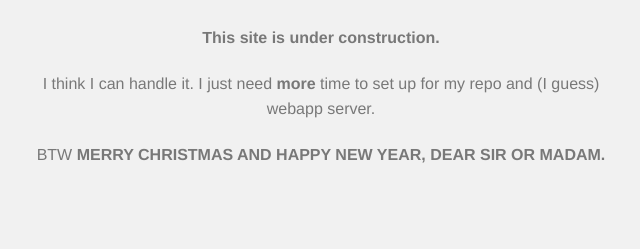
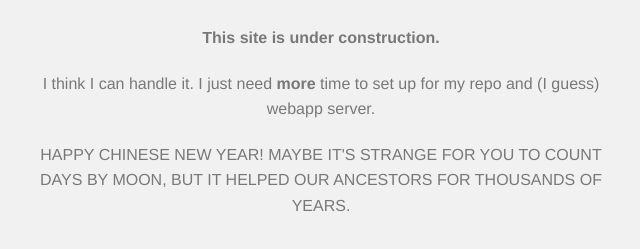
Before and after one commit to psioniccat/psioniccat.github.io, a plain HTML site: page index.html in a window 1280 px wide. Shown: the part 135-384 px from the top of the page, without its empty margins (319-959 px from the left). Drawn offline with Linux system fonts and the light colour scheme.

Commit message:
chinese new year

```diff
--- a/index.html
+++ b/index.html
@@ -60,7 +60,7 @@
         I think I can handle it. I just need <strong>more</strong> time to set up for my repo and (I guess) webapp server.
       </p>
       <p>
-        BTW <strong>MERRY CHRISTMAS AND HAPPY NEW YEAR, DEAR SIR OR MADAM. </strong>
+        HAPPY CHINESE NEW YEAR! MAYBE IT'S STRANGE FOR YOU TO COUNT DAYS BY MOON, BUT IT HELPED OUR ANCESTORS FOR THOUSANDS OF YEARS.
       </p>
       <!--
       <div id="suggestions">
```
